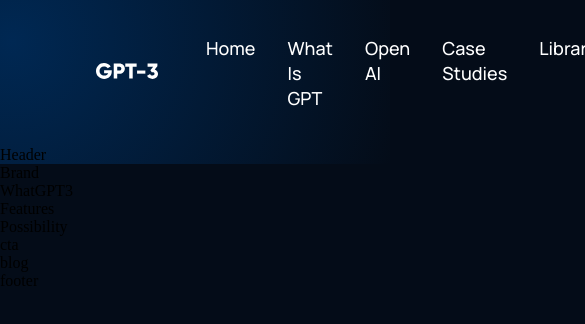
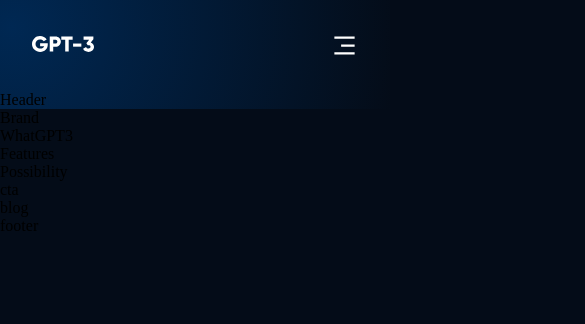
Before and after one commit to VenusTokyo/GPT-3, a React (Create React App) app: page / in a window 390 px wide. Shown: the top 324 px of the page, 585 px wide, since content can reach past the window. Built offline with nearby package versions, Linux system fonts and the light colour scheme.

Commit message:
made navbar responsive

```diff
--- a/src/components/navbar/Navbar.jsx
+++ b/src/components/navbar/Navbar.jsx
@@ -1,9 +1,22 @@
-import React from 'react'
+import React, { useState } from 'react'
 import { RiMenu3Line, RiCloseLine } from 'react-icons/ri'
 import './navbar.css'
 import logo from "../../assets/logo.svg"
+
+const Menu = () => (
+  <>
+    <p><a href="#home">Home</a></p>
+    <p><a href="#whatgpt">What is GPT</a></p>
+    <p><a href="#possibitilty">Open AI</a></p>
+    <p><a href="#features">Case Studies</a></p>
+    <p><a href="#blog">Library</a></p>
+  </>
+
+)
 //BEM css is Block Element Modifier
 const Navbar = () => {
+  const [toggleMenu, setToggleMenu] = useState(false)
+
   return (
     <div className="gpt3__navbar">
       <div className="gpt3__navbar-links">
@@ -11,11 +24,7 @@
           <img src={logo} alt="logo" />
         </div>
         <div className="gpt3__navbar-links_container">
-          <p><a href="#home">Home</a></p>
-          <p><a href="#whatgpt">What is GPT</a></p>
-          <p><a href="#possibitilty">Open AI</a></p>
-          <p><a href="#features">Case Studies</a></p>
-          <p><a href="#blog">Library</a></p>
+          <Menu />
         </div>
       </div>
       <div className="gpt3__navbar-sign">
@@ -23,7 +32,21 @@
         <button type='button'>Sign Up</button>
       </div>
       <div className="gpt3__navbar-menu">
-        menu
+        {toggleMenu
+          ? <RiCloseLine color='#fff' size={27} onClick={() => setToggleMenu(false)} />
+          : <RiMenu3Line color='#fff' size={27} onClick={() => setToggleMenu(true)} />
+        }
+        {toggleMenu && (
+          <div className="gpt3__navbar-menu_container scale-up-center">
+            <div className="gpt3__navbar-menu_container_links">
+              <Menu />
+              <div className="gpt3__navbar-menu_container-links-sign">
+                <p>Sign In</p>
+                <button type='button'>Sign Up</button>
+              </div>
+            </div>
+          </div>
+        )}
       </div>
     </div>
   )
--- a/src/components/navbar/navbar.css
+++ b/src/components/navbar/navbar.css
@@ -1,48 +1,55 @@
-.gpt3__navbar{
+.gpt3__navbar {
     display: flex;
     justify-content: space-between;
     align-items: center;
 
     padding: 2rem 6rem;
 }
-.gpt3__navbar-links{
+
+.gpt3__navbar-links {
     flex: 1;
     display: flex;
     justify-content: flex-start;
     align-items: center;
 }
-.gpt3__navbar-links_logo{
+
+.gpt3__navbar-links_logo {
     margin-right: 2rem;
 
 }
-.gpt3__navbar-links_logo img{
+
+.gpt3__navbar-links_logo img {
     width: 62px;
     height: 16px;
 }
-.gpt3__navbar-links_container{
+
+.gpt3__navbar-links_container {
     display: flex;
     flex-direction: row;
 
 }
-.gpt3__navbar-sign{
+
+.gpt3__navbar-sign {
     display: flex;
     justify-content: flex-end;
     align-items: center;
 }
+
 .gpt3__navbar-links_container p,
 .gpt3__navbar-sign p,
-.gpt3__navbar-menu_container p{
+.gpt3__navbar-menu_container p {
     color: #fff;
     font-family: var(--font-family);
-    font-weight:500;
+    font-weight: 500;
     font-size: 18px;
     line-height: 25px;
     text-transform: capitalize;
     margin: 0 1rem;
     cursor: pointer;
 }
+
 .gpt3__navbar-sign button,
-.gpt3__navbar-menu_container button{
+.gpt3__navbar-menu_container button {
     padding: 1rem 2rem;
     color: #fff;
     font-family: var(--font-family);
@@ -56,3 +63,69 @@
     cursor: pointer;
 
 }
+
+.gpt3__navbar-menu {
+    margin-left: 1rem;
+    display: none;
+    position: relative;
+}
+
+.gpt3__navbar-menu svg {
+    cursor: pointer;
+}
+
+.gpt3__navbar-menu_container {
+    display: flex;
+    justify-content: flex-end;
+    align-items: flex-end;
+    flex-direction: column;
+    text-align: end;
+    background: var(--color-footer);
+    padding: 2rem;
+    position: absolute;
+    top: 40px;
+    right: 0;
+    margin-top: 1rem;
+    min-width: 210px;
+    border-radius: 5px;
+    box-shadow: 0 0 5 rgba(0, 0, 0, 0.2);
+
+}.gpt3__navbar-menu_container p{
+    margin: 1rem 0;
+
+}
+.gpt3__navbar-menu_container-links-sign{
+    display: none;
+}
+@media screen and (max-width: 1050px)
+{
+    .gpt3__navbar-links_container{
+        display: none;
+    }
+    .gpt3__navbar-menu{
+        display: flex;
+    }
+}
+@media screen and (max-width: 700px)
+{
+    .gpt3__navbar{
+        padding: 2rem 4rem;
+    }
+
+}
+@media screen and (max-width: 550px)
+{
+    .gpt3__navbar{
+        padding: 2rem ;
+    }
+    .gpt3__navbar-sign{
+        display: none;
+    }
+    .gpt3__navbar-menu_container{
+        top: 20px;
+
+    }
+    .gpt3__navbar-menu_container-links-sign{
+        display: block;
+    }
+}
```
